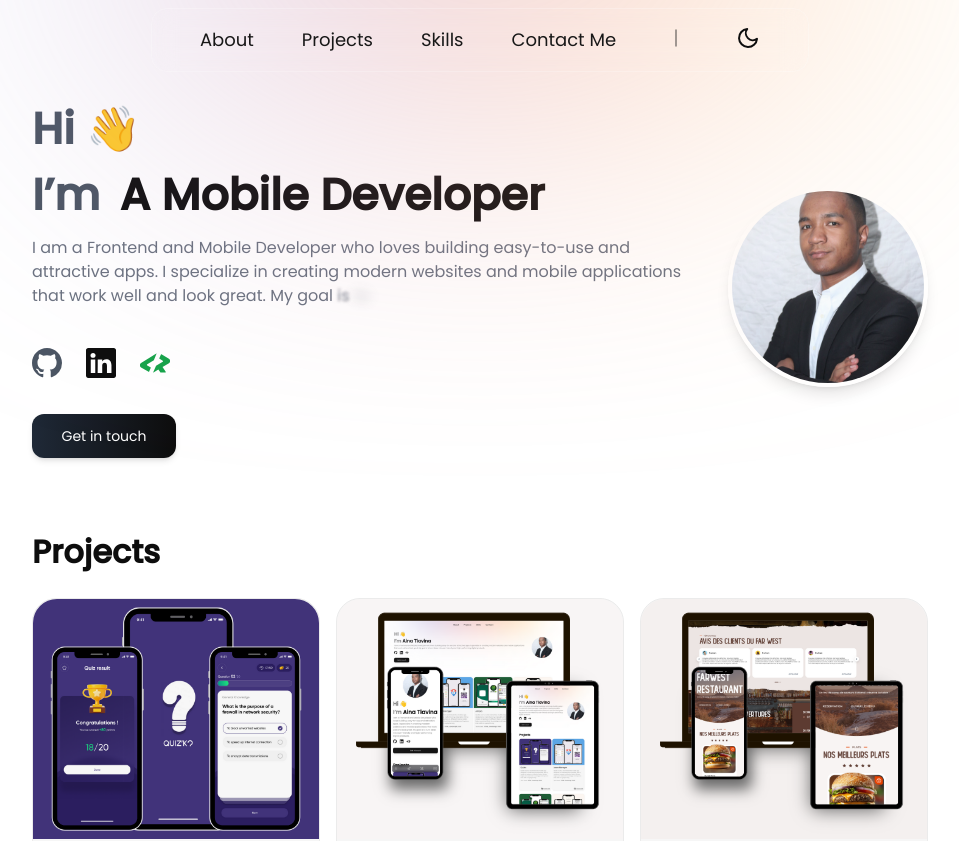
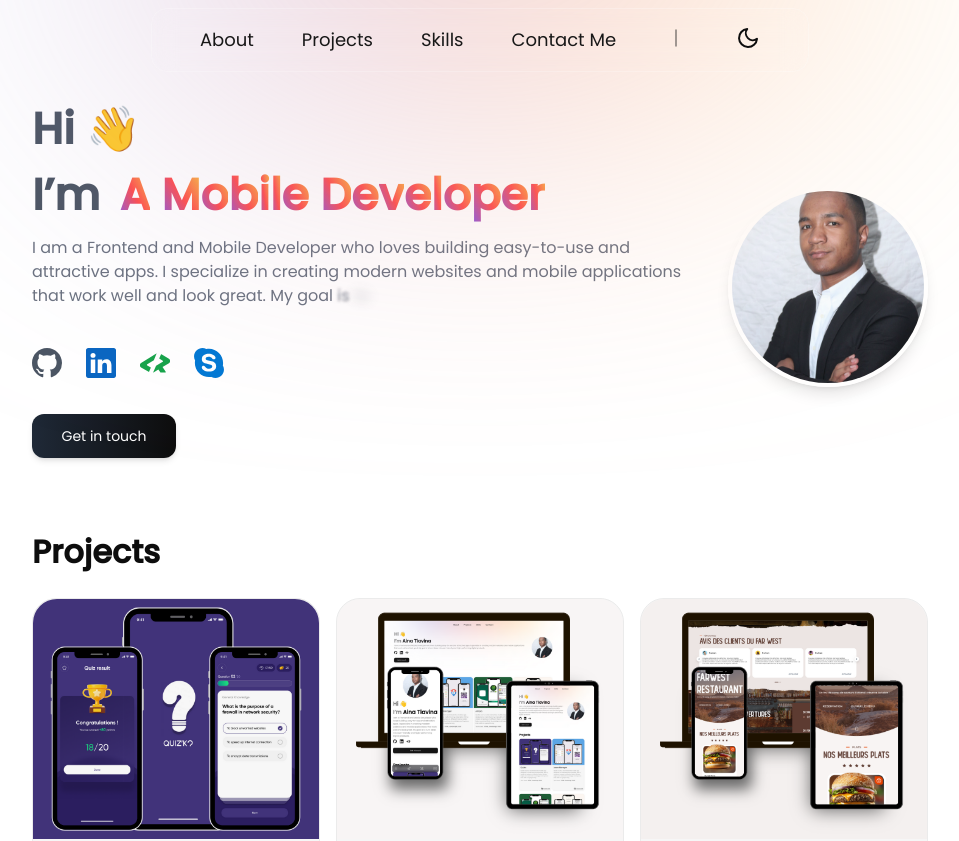
Before and after one commit to Poseidon1402/portfolio, a Next.js app: page / in a window 1280 px wide. Shown: the top 841 px of the page, without its empty margins (160-1119 px from the left). Built offline with nearby package versions, Linux system fonts and the light colour scheme.

Commit message:
update:animate the presentation section

```diff
--- a/src/components/shared/flip_words.tsx
+++ b/src/components/shared/flip_words.tsx
@@ -79,7 +79,7 @@ export const FlipWords = ({
                   delay: wordIndex * 0.3 + letterIndex * 0.05,
                   duration: 0.2,
                 }}
-                className="inline-block"
+                className={className}
               >
                 {letter}
               </motion.span>
--- a/src/contents/home/presentation.tsx
+++ b/src/contents/home/presentation.tsx
@@ -1,7 +1,7 @@
 import { about } from "@/data/my_data";
 import Image from "next/image";
 import { BsGithub, BsLinkedin } from "react-icons/bs";
-import { SiCodersrank } from "react-icons/si";
+import { SiCodersrank, SiSkype } from "react-icons/si";
 import Link from "next/link";
 import { FlipWords, GetInTouchButton, TextGenerateEffect } from "@/components";
 
@@ -20,9 +20,10 @@ export const Presentation = () => {
           <h1 className="text-[44px] font-bold text-gray-600">
             Hi 👋 <br />
             I’m{" "}
-            <span className="text-black dark:text-white">
-              <FlipWords words={about.name} />
-            </span>
+            <FlipWords
+              words={about.name}
+              className="bg-gradient-to-tr from-[#7F5AF0] via-[#FF4D4D] to-[#F9CB40] bg-clip-text text-transparent"
+            />
           </h1>
           <TextGenerateEffect
             words={about.description}
@@ -44,7 +45,7 @@ export const Presentation = () => {
                 className="cursor-pointer"
               >
                 <BsLinkedin
-                  className="text-blue-600 hover:text-blue-800 transition-colors duration-300 dark:text-white"
+                  className="hover:text-blue-800 text-[#0A66C2] transition-colors duration-300"
                   size={30}
                 />
               </Link>
@@ -60,6 +61,17 @@ export const Presentation = () => {
                 />
               </Link>
             </li>
+            <li>
+              <Link
+                href="https://join.skype.com/invite/KwvUxMhdWTrF"
+                target="_blank"
+              >
+                <SiSkype
+                  className="hover:text-blue-800 text-[#0078D4] transition-colors duration-300"
+                  size={30}
+                />
+              </Link>
+            </li>
           </ul>
           <GetInTouchButton />
         </div>
```
